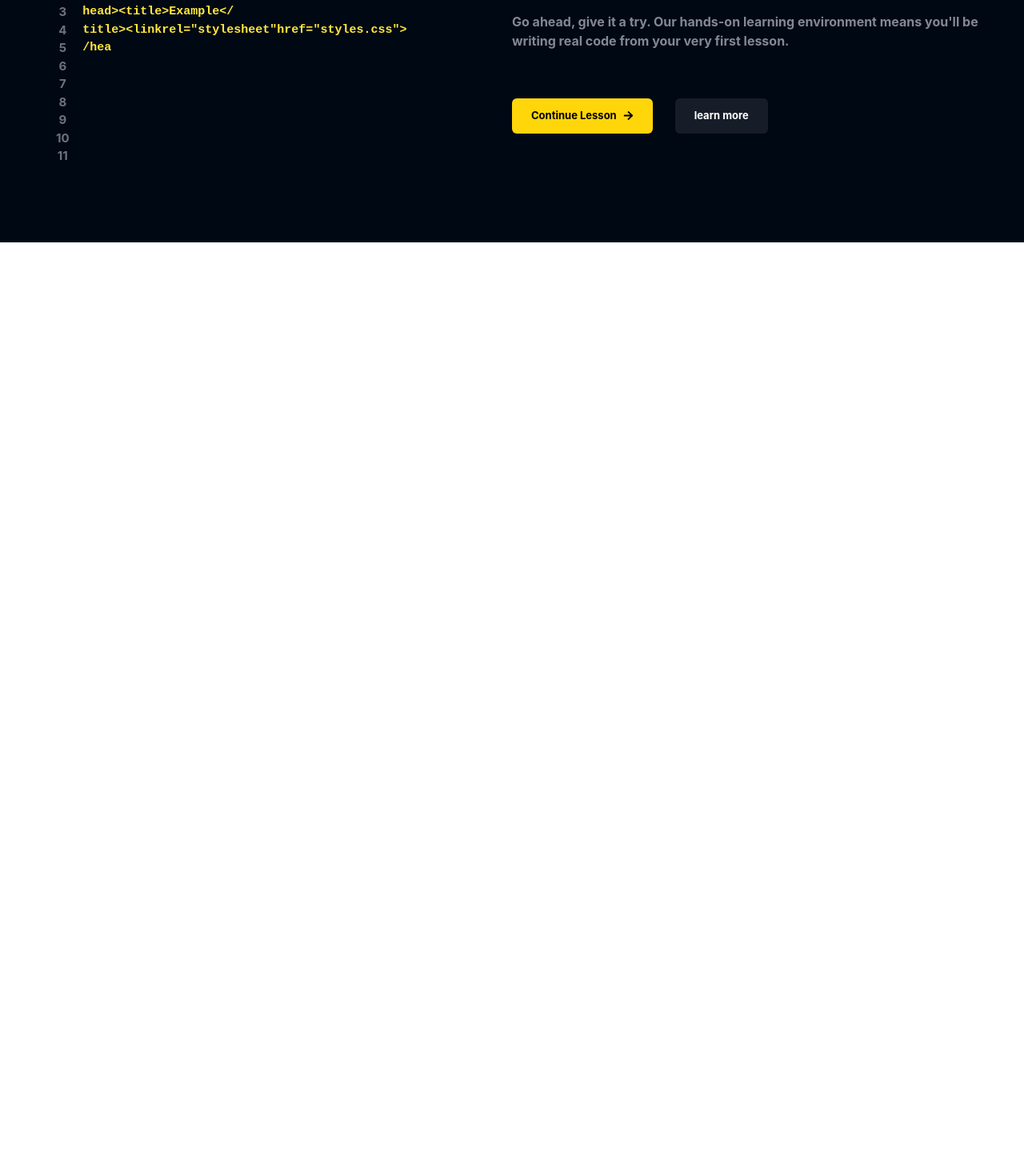
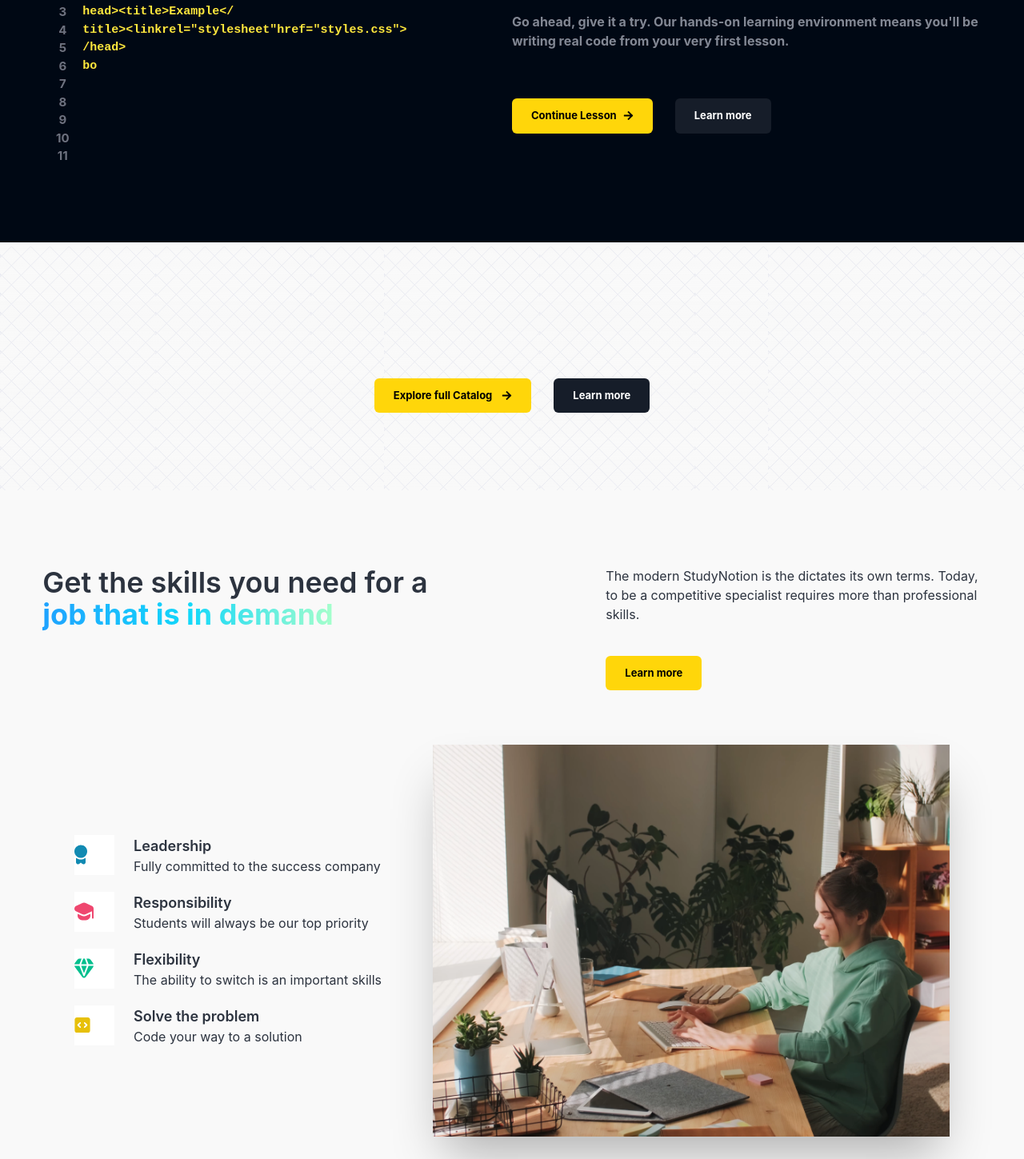
Before and after one commit to pratham0709/StudyNotion, a React (Create React App) app: page / in a window 1280 px wide. Shown: the part 1152-2601 px from the top of the page at 80% size. Before the commit the page ends 1455 px from the top, so only its background shows below. Built offline with nearby package versions, Linux system fonts and the light colour scheme.

Commit message:
new Changes

```diff
--- a/src/App.css
+++ b/src/App.css
@@ -7,3 +7,7 @@
 html, body {
     overflow-x: hidden;
 }
+
+.homepage_bg{
+    background-image: url("./assets/Images/bghome.svg");
+}
--- a/src/Components/Core/HomePage/CodeBlocks.jsx
+++ b/src/Components/Core/HomePage/CodeBlocks.jsx
@@ -33,7 +33,7 @@ const CodeBlocks = ({
         </div>
 
         {/* section 2 */}
-        <div className='h-fit flex flex-row text-[15px] w-[100%] py-4 lg:w-[500px]'>
+        <div className='h-fit flex flex-row text-[15px] w-[100%] py-4 lg:w-[500px] '>
             {/* HW -> Bg Gradient */}
             <div className='text-center flex flex-col w-[10%] text-richblack-400 font-inter font-bold'>
                 <p>1</p>
--- a/src/Components/Core/HomePage/HighlightText.jsx
+++ b/src/Components/Core/HomePage/HighlightText.jsx
@@ -2,7 +2,7 @@ import React from 'react'
 
 const HighlightText = ({text}) => {
   return (
-    <span className='font-bold text-richblue-200'>
+    <span className='font-bold text-transparent bg-clip-text bg-gradient-to-r from-[#1FA2FF] via-[#12D8FA] to-[#A6FFCB] animate-gradient'>
         {" "}
         {text}
     </span>
--- /dev/null
+++ b/src/Components/LearningLanguageSection.jsx
@@ -0,0 +1,11 @@
+import React from 'react'
+
+const LearningLanguageSection = () => {
+  return (
+    <div>
+
+    </div>
+  )
+}
+
+export default LearningLanguageSection
--- /dev/null
+++ b/src/Components/TimelineSection.jsx
@@ -0,0 +1,67 @@
+import React from 'react'
+import Logo1 from '../assets/TimeLineLogo/Logo1.svg'
+import Logo2 from '../assets/TimeLineLogo/Logo2.svg'
+import Logo3 from '../assets/TimeLineLogo/Logo3.svg'
+import Logo4 from '../assets/TimeLineLogo/Logo4.svg'
+import timelineImage from '../assets/Images/TimelineImage.png'
+
+const timeline = [
+    {
+        Logo:Logo1,
+        heading: "Leadership",
+        Description: "Fully committed to the success company",
+    },
+    {
+      Logo:Logo2,
+      heading: "Responsibility",
+      Description: "Students will always be our top priority",
+    },
+    {
+      Logo:Logo3,
+      heading: "Flexibility",
+      Description: "The ability to switch is an important skills",
+    },
+    {
+      Logo:Logo4,
+      heading: "Solve the problem",
+      Description: "Code your way to a solution",
+    },
+]
+
+const TimelineSection = () => {
+  return (
+    <div>
+        <div className='flex flex-row gap-15 items-center'>
+
+          <div className='w-[45%] flex flex-col gap-5 '>
+            {
+              timeline.map( (element, index) => {
+                  return (
+                    <div className='flex flex-row gap-6' key={index}>
+                        <div className='w-[50px] h-[50px] bg-white flex items-center'>
+                          <img src={element.Logo} />
+                        </div>
+
+                        <div>
+                          <h2 className='font-semibold text-[18px]'>{element.heading}</h2>
+                          <p className='text-base'>{element.Description}</p>
+                        </div>
+
+                    </div>
+                  )
+              })
+            }
+          </div>
+
+          <div className='relative shadow-blue-200'>
+            <img src={timelineImage}
+              alt='TimelineImage'
+              className=' object-cover h-fit shadow-[0_35px_60px_-15px_rgba(0,0,0,0.3)]'
+            />
+          </div>
+        </div>
+    </div>
+  )
+}
+
+export default TimelineSection
--- a/src/Pages/Home.jsx
+++ b/src/Pages/Home.jsx
@@ -5,6 +5,8 @@ import HighlightText from '../Components/Core/HomePage/HighlightText'
 import CTAButton from '../Components/Core/HomePage/Button'
 import Banner from '../assets/Images/banner.mp4'
 import CodeBlocks from '../Components/Core/HomePage/CodeBlocks'
+import TimelineSection from '../Components/TimelineSection'
+import LearningLanguageSection from '../Components/LearningLanguageSection'
 
 const Home = () => {
   return (
@@ -34,7 +36,7 @@ const Home = () => {
 
             <div className='flex flex-row gap-7 mt-8'>
                 <CTAButton active={true} linkto={"/signup"}>
-                    Learn More
+
                 </CTAButton>
 
                 <CTAButton active={false} linkto={"/login"}>
@@ -66,14 +68,14 @@ const Home = () => {
                     subheading={"Our courses are designed and taught by industry experts who have years of experience in coding and are passionate about sharing their knowledge with you."}
                     ctabtn1={
                         {
-                            btnText: "try it yourself",
+                            btnText: "Try it yourself",
                             linkto: "/signup",
                             active:true,
                         }
                     }
                     ctabtn2={
                         {
-                            btnText: "learn more",
+                            btnText: "Learn more",
                             linkto: "/login",
                             active:false,
                         }
@@ -83,7 +85,7 @@ const Home = () => {
                 />
             </div>
 
-             {/* Cose Section 2 */}
+             {/* Code Section 2 */}
              <div>
                 <CodeBlocks
                     position={"lg:flex-row-reverse"}
@@ -103,7 +105,7 @@ const Home = () => {
                     }
                     ctabtn2={
                         {
-                            btnText: "learn more",
+                            btnText: "Learn more",
                             linkto: "/login",
                             active:false,
                         }
@@ -116,6 +118,57 @@ const Home = () => {
         </div>
 
         {/* Section 2 */}
+        <div className='bg-pure-greys-5 text-richblack-700'>
+            <div className='homepage_bg h-[310px]'>
+                <div className='w-11/12 max-w-maxContent flex flex-col items-center gap-5 mx-auto justify-between'>
+                    <div className='h-[150px]'></div>
+                    <div className='flex flex-row gap-7 text-white'>
+                        <CTAButton active={true} linkto={"/signup"}>
+                            <div className='flex items-center gap-3'>
+                                Explore full Catalog
+                                <FaArrowRight />
+                            </div>
+                        </CTAButton>
+
+                        <CTAButton active={false} linkto={"/signup"}>
+                            <div>
+                                Learn more
+                            </div>
+                        </CTAButton>
+                    </div>
+                </div>
+
+
+            </div>
+
+            <div className='mx-auto w-11/12 max-w-maxContent flex flex-col items-center justify-between gap-7'>
+
+                    <div className='flex flex-row gap-7 justify-between mt-[95px] mb-10'>
+                        <div className='text-4xl font-semibold w-[45%]'>
+                            Get the skills you need for a
+                            <HighlightText text={"job that is in demand"} />
+                        </div>
+
+                        <div className='flex flex-col gap-10 w-[40%] items-start'>
+                            <div className='text-[16px]'>
+                                The modern StudyNotion is the dictates its own terms. Today, to be a competitive specialist requires more than professional skills.
+                            </div>
+                            <CTAButton active={true} linkto={"/signup"} >
+                                <div>
+                                    Learn more
+                                </div>
+                            </CTAButton>
+                        </div>
+                    </div>
+
+                    <TimelineSection />
+
+                    <LearningLanguageSection />
+
+            </div>
+
+
+        </div>
 
         {/* Section 3 */}
 
```
